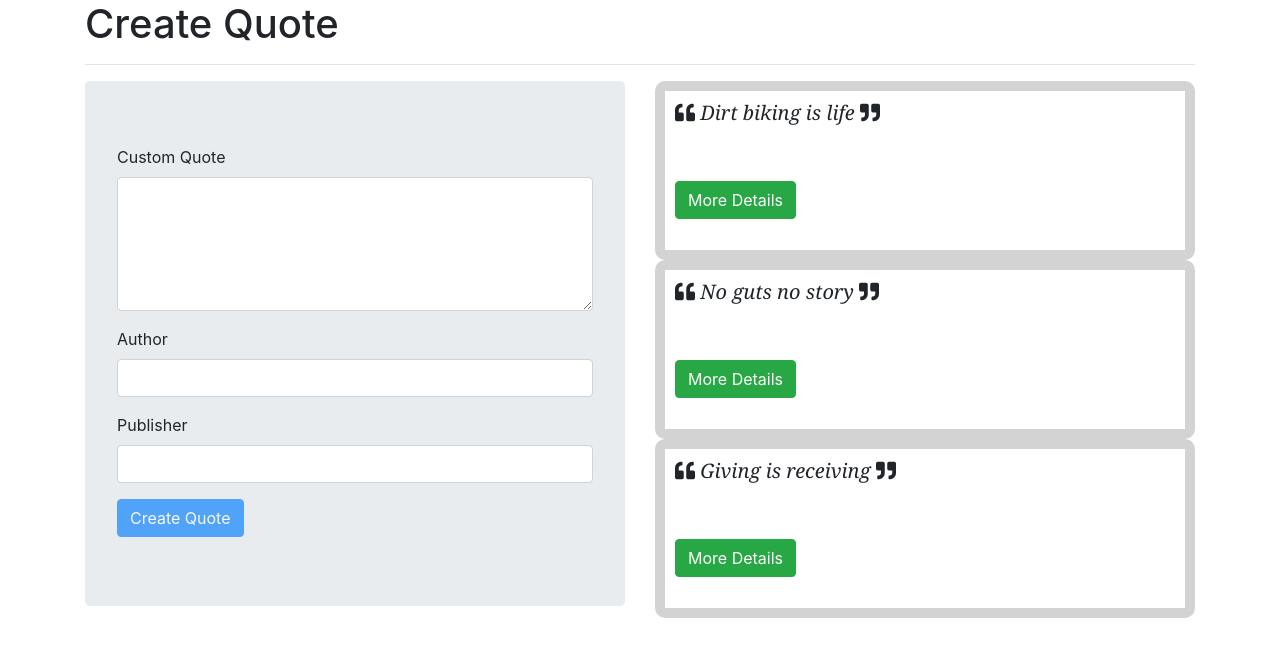
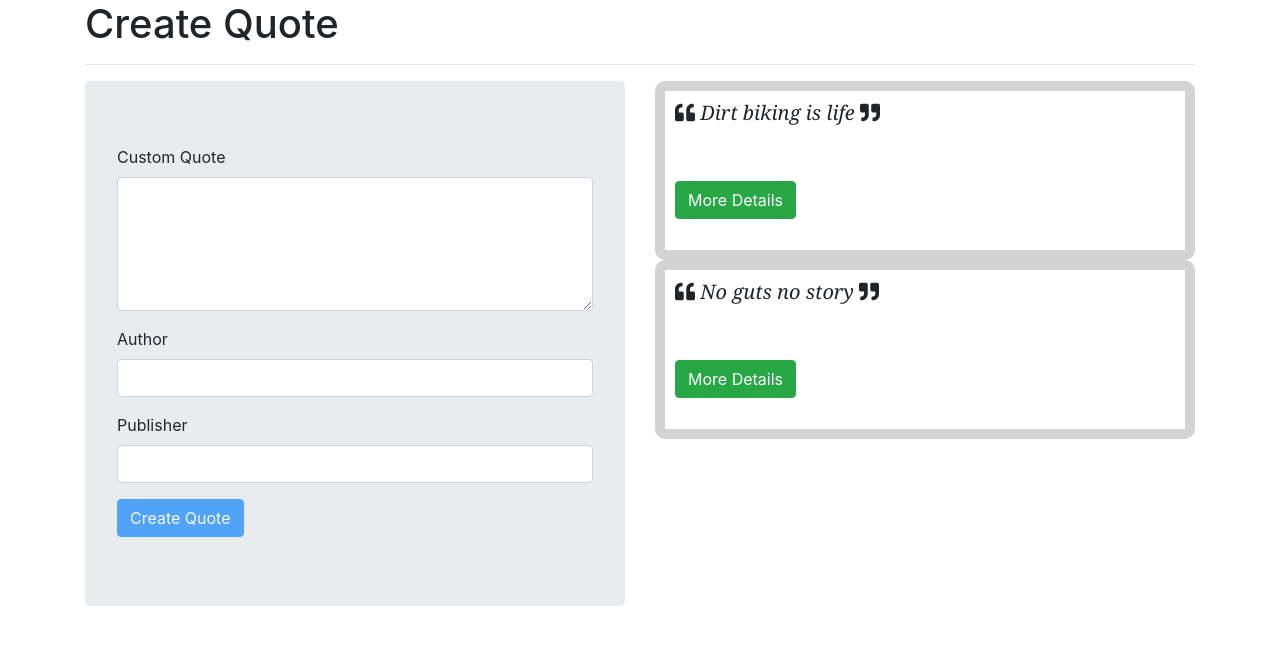
Before and after one commit to nimomaina/quotes, an Angular app: page / in a window 1280 px wide. Shown: the top 656 px of the page. Built offline with nearby package versions, Linux system fonts and the light colour scheme.

Commit message:
Change quote instance

```diff
--- a/src/app/quote/quote.component.ts
+++ b/src/app/quote/quote.component.ts
@@ -11,7 +11,6 @@ export class QuoteComponent implements OnInit {
 
   new Quote ('Dirt biking is life','Osman Sabir','Hassan', new Date (2018,2,3)),
   new Quote('No guts no story','Chris Brady','Chris Brady', new Date (2018,3,4)),
-  new Quote('Giving is receiving','Ali Omar','Omar', new Date (2018,5,8)),
 ]
   toggleDetails(index){
     this.quotes[index].showDetails =!   this.quotes[index].showDetails;
```
